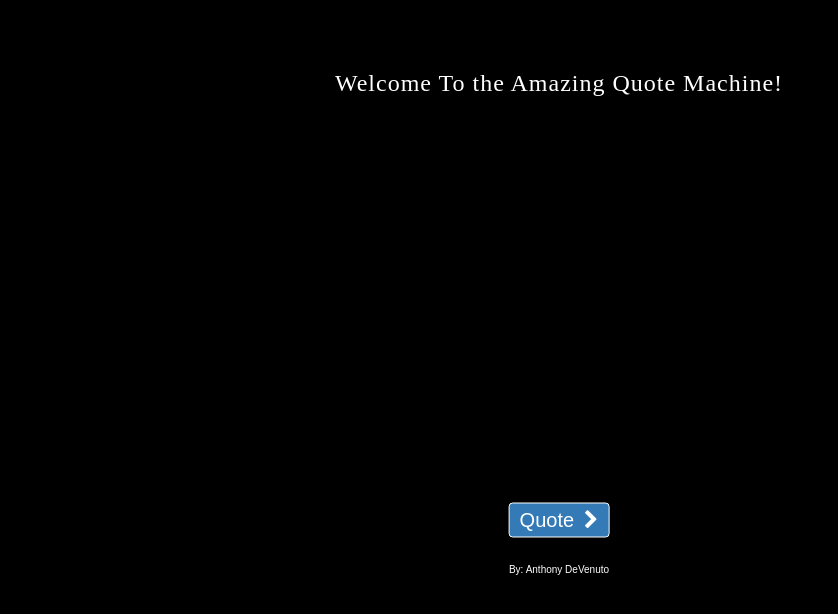
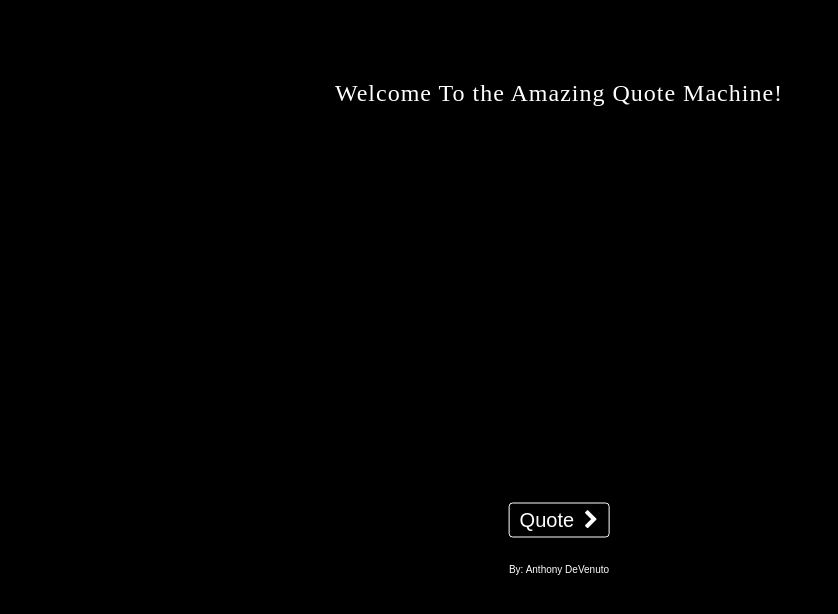
Before and after one commit to adevenuto/RandomQuotes, a plain HTML site: page index.html in a window 1280 px wide. Shown: the full height of the page, 81-919 px from the left. Drawn offline with Linux system fonts and the light colour scheme.

Commit message:
added touchstart to 'on' click for mobile

```diff
--- a/assets/css/master.css
+++ b/assets/css/master.css
@@ -14,7 +14,7 @@ body {
   overflow: hidden;
   width: 80%;
   margin: 0 auto;
-  padding: 70px 10px 10px 10px;
+  padding: 80px 10px 10px 10px;
 }
 .quoteAuthor {
   float: right;
@@ -57,8 +57,8 @@ body {
   transform: translate(-50%, -50%);
 }
 .quoteBtn {
-  background: rgb(51, 122, 183);
-  border-color: #ffffff;
+  border-color: #fff;
+  background: rgba(0,0,0,0);
   border: 1px solid #fff;
   border-radius: 4px;
   color: #fff;
@@ -74,11 +74,6 @@ body {
   transform:translate(-50%);
   font-size: .5em;
   width: 200px;
-}
-.quoteBtn:hover{
-  background: rgba(0, 0, 0, 0);
-  border-color: #fff;
-  color: #fff;
 }
 .quoteBtn:focus {
   outline: none;
--- a/assets/js/main.js
+++ b/assets/js/main.js
@@ -24,7 +24,7 @@ $('.quoteBtn').on('click', function(){
   newQuote();
 });
 
-$('#twitterLink').on('click', function(e){
+$('#twitterLink').on('click touchstart', function(e){
   e.preventDefault();
   var tweetURL = "https://twitter.com/intent/tweet?text=";
   window.open(tweetURL + quote + encodeURIComponent(" #quotes"));
```
